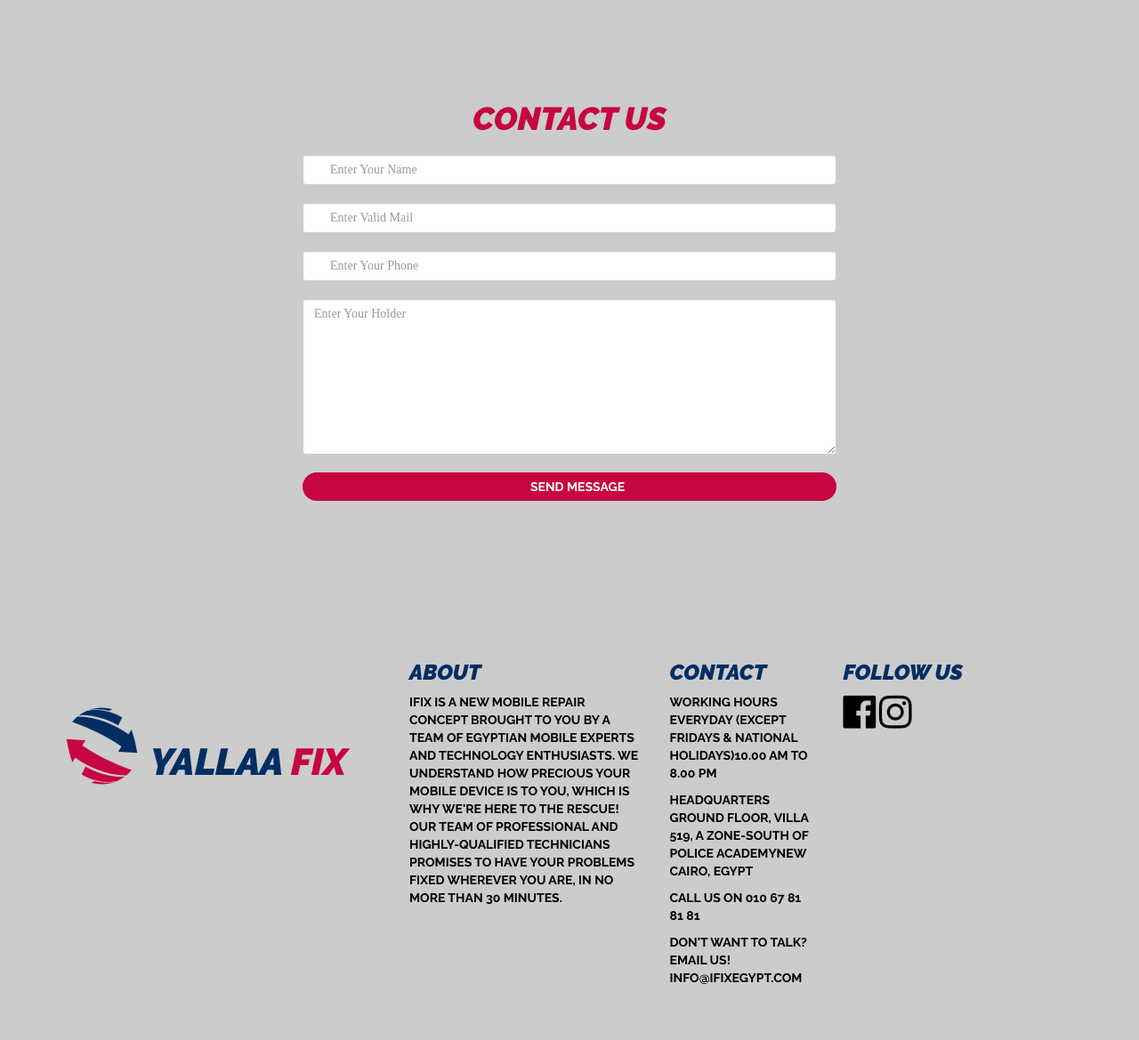
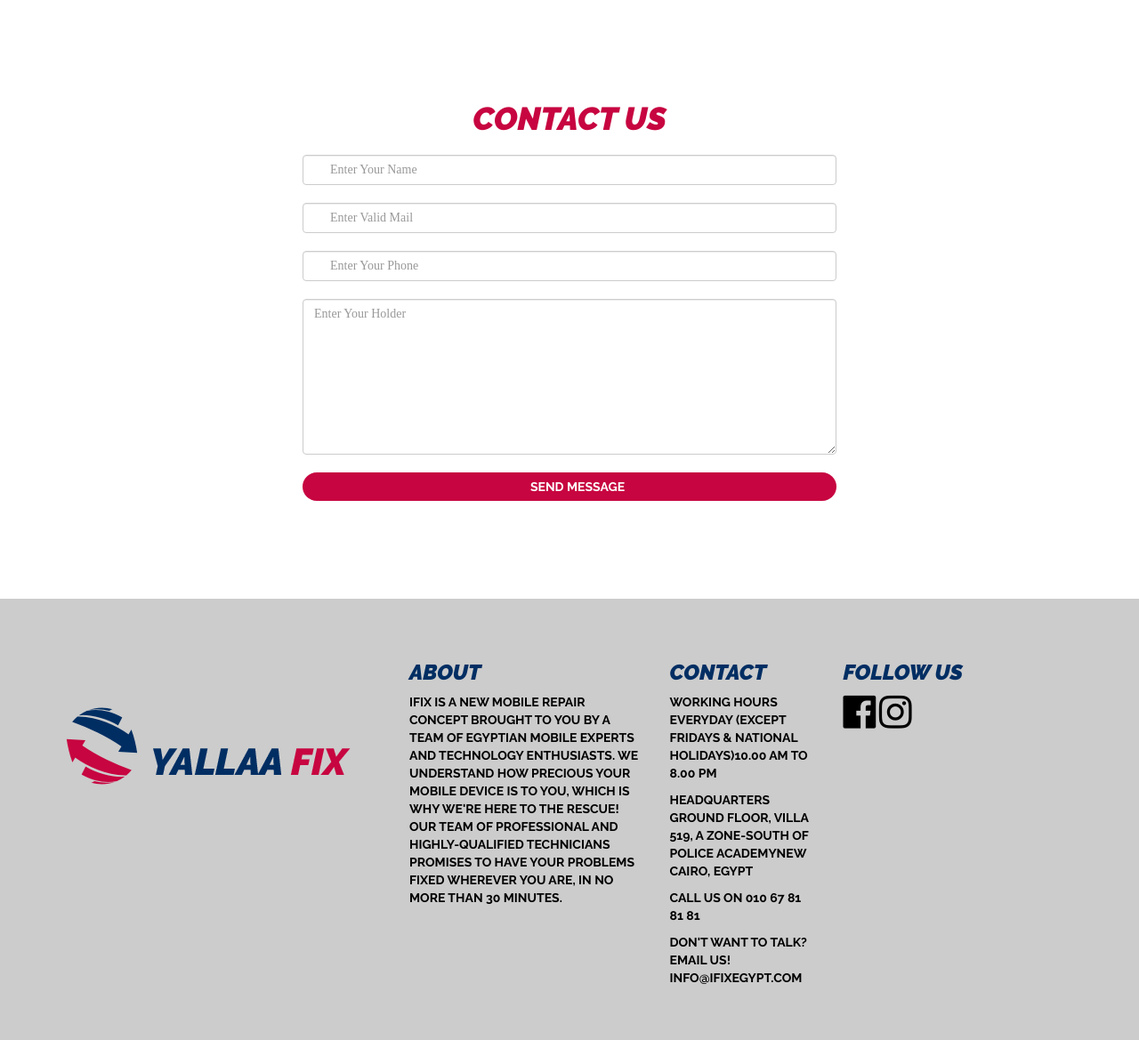
Before and after one commit to MahmoudReyad/Yallaa_Fix, a PHP site: page /contact.php in a window 1280 px wide. Shown: the part 51-1220 px from the top of the page at 89% size. Run offline with PHP 8.4, Linux system fonts and the light colour scheme; some libraries are stand-ins or nearby versions; some web fonts are replaced.

Commit message:
css.php edit

```diff
--- a/css/contact.css
+++ b/css/contact.css
@@ -1,7 +1,7 @@
 body {
     box-sizing: border-box;
     font-family: 'Roboto Slab', serif;
-    background-color: #ccc;
+
 }
 .contact_us {
   padding: 100px 20px !important;
```
